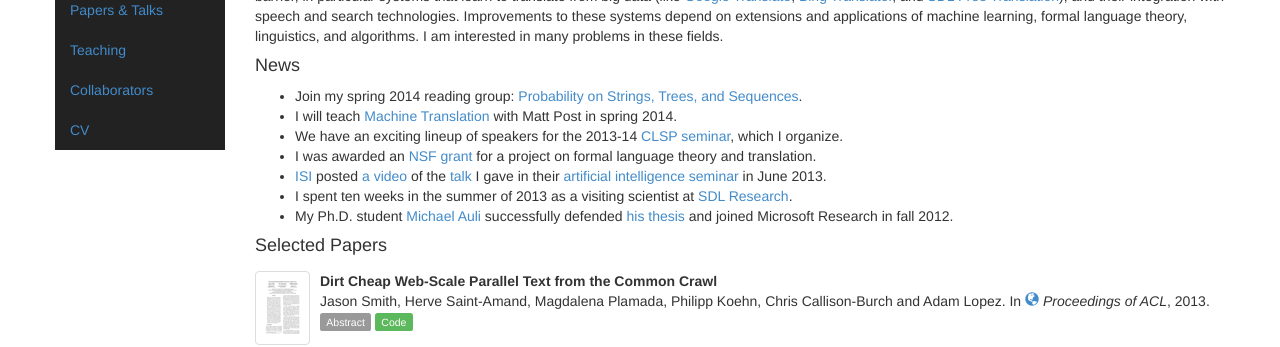
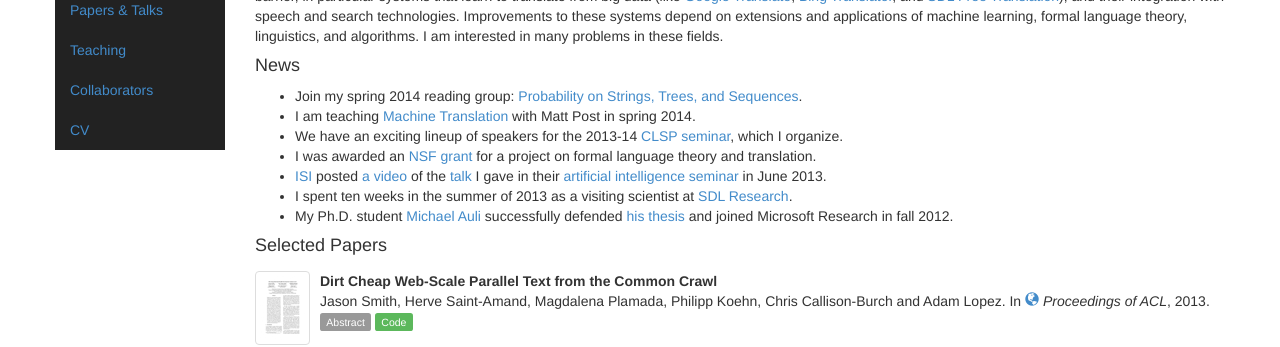
Before and after one commit to alopez/alopez.github.com, a Jekyll site: the page built from index.html, in a window 1280 px wide. Shown: the part 260-607 px from the top of the page. Built offline with Jekyll 4.4.1, drawn with Linux system fonts in a browser that asks for light colours.

Commit message:
Update news

```diff
--- a/index.html
+++ b/index.html
@@ -6,7 +6,7 @@
   - >
       Join my spring 2014 reading group: <a href="https://piazza.com/jhu/spring2014/en600771/home">Probability on Strings, Trees, and Sequences</a>.
   - >
-      I will teach <a href="http://mt-class.org/jhu/">Machine Translation</a> with Matt Post in spring 2014.
+      I am teaching <a href="http://mt-class.org/jhu/">Machine Translation</a> with Matt Post in spring 2014.
   - >
       We have an exciting lineup of speakers for the 2013-14 <a href="http://www.clsp.jhu.edu/seminars/">CLSP seminar</a>,
       which I organize.
```
